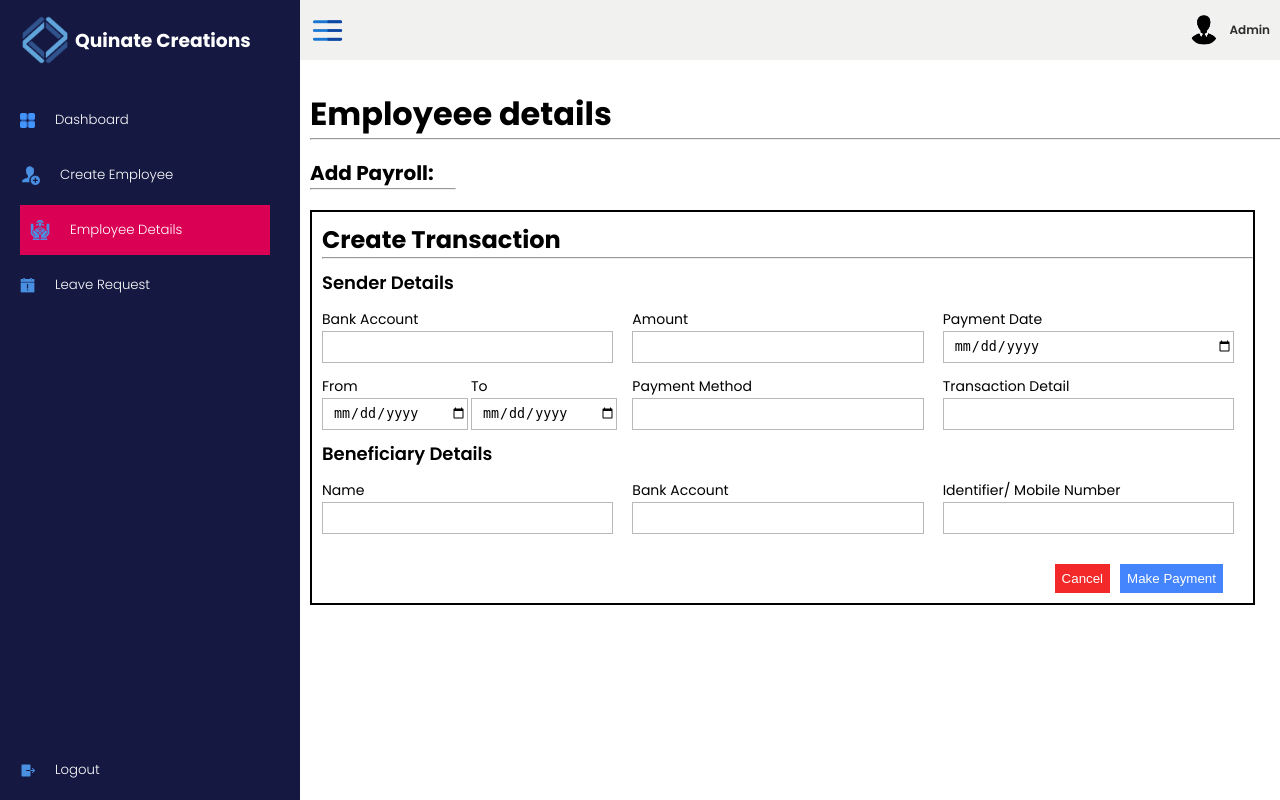
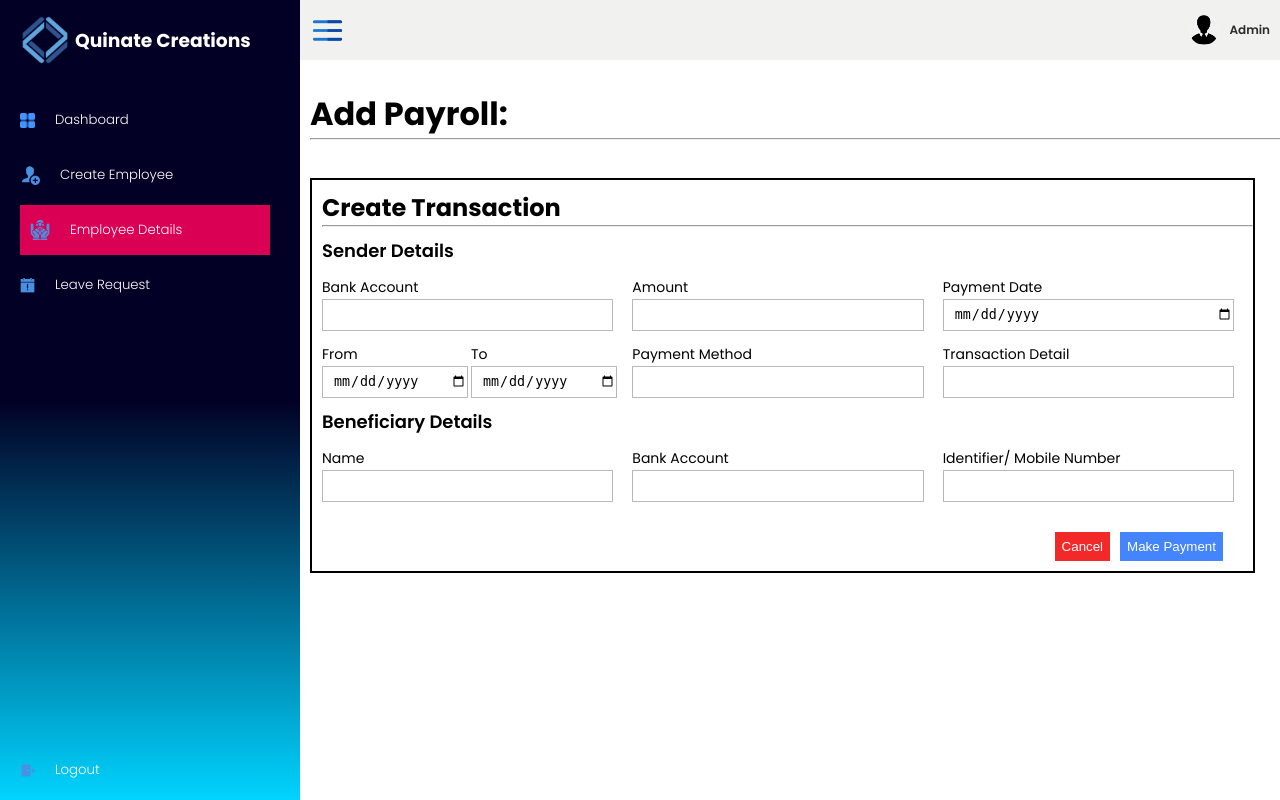
Before and after one commit to sauravnir/HRM, a PHP site: page /HTML/addpayroll.html in a window 1280 px wide. Run offline with PHP 8.4, Linux system fonts and the light colour scheme.

Commit message:
Added addpayroll feature

```diff
--- a/CSS/addpayroll.css
+++ b/CSS/addpayroll.css
@@ -18,7 +18,9 @@
   float: left;
   width: 300px;
   height: 100vh;
-  background-color: #151942;
+  /* background-color: #151942; */
+  background: rgb(2,0,36);
+  background: linear-gradient(180deg, rgba(2,0,36,1) 50%, rgba(0,212,255,1) 100%);
 }
 
 .logo-ctn {
--- a/CSS/dashboard.css
+++ b/CSS/dashboard.css
@@ -18,7 +18,8 @@
   float: left;
   width: 300px;
   height: 100vh;
-  background-color: #151942;
+  background: rgb(2,0,36);
+  background: linear-gradient(180deg, rgba(2,0,36,1) 50%, rgba(0,212,255,1) 100%);
 }
 
 .logo-ctn {
--- a/CSS/details.css
+++ b/CSS/details.css
@@ -20,7 +20,9 @@ body{
         float: left;
         width: 300px;
         height: 100vh;
-        background-color: #151942;
+        /* background-color: #151942; */
+        background: rgb(2,0,36);
+  background: linear-gradient(180deg, rgba(2,0,36,1) 50%, rgba(0,212,255,1) 100%);
     }
     .logo-ctn{
       display: flex;
--- a/CSS/main-style.css
+++ b/CSS/main-style.css
@@ -10,7 +10,7 @@
 body,
 input {
   /* font-family: 'Old Standard TT', serif; */
-  font-family: 'Crete Round', serif;
+  font-family: "Poppins";
 
 }
 
@@ -30,7 +30,9 @@ input {
   top: -10%;
   right: 48%;
   transform: translateY(-50%);
-  background-image: linear-gradient(-45deg, #1d225c 0%, #066886 100%);
+  /* background-image: linear-gradient(-45deg, #1d225c 0%, #066886 100%); */
+  background: rgb(2,0,36);
+  background: linear-gradient(180deg, rgba(2,0,36,1) 50%, rgba(0,212,255,1) 100%);
   transition: 1.8s ease-in-out;
   border-radius: 50%;
   z-index: 6;
--- a/HTML/addpayroll.html
+++ b/HTML/addpayroll.html
@@ -70,12 +70,10 @@
             </div>
         </div> -->
         <div class="dashboard-content">
-          <h1 class="ContentTitle">Employeee details</h1>
+
+          <h1 class="ContentTitle">Add Payroll:</h1>
           <hr>
             <br>
-
-              <h1 class="ContentTitle small">Add Payroll:</h1>
-              <hr style="width: 9em;">
 
               <div class="addpay-ctn">
                 <h2>Create Transaction</h2>
```
